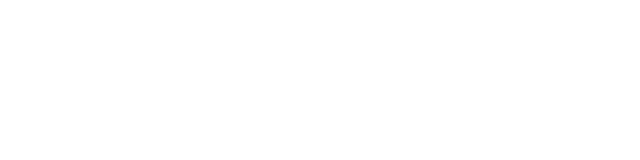
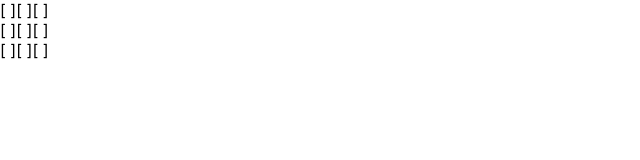
Before and after one commit to Travisenquiry/tictactoe-react-variable, a React (Create React App) app: page / in a window 1280 px wide. Both pictures are taken after a click on the button "Game Start". Shown: the top 160 px of the page, without its empty margins (0-640 px from the left). Built offline with nearby package versions, Linux system fonts and the light colour scheme.

Commit message:
Added functionality to Board Component to create and render the board in basic format

```diff
--- a/src/App.js
+++ b/src/App.js
@@ -57,10 +57,11 @@ const App = () => {
 				<BoardSizeComponent defaultBoardSize={boardSize} boardSizeOnChangeFunction={onChangeFunction(setBoardSize)}/>
 				<br />
 				<GameStartComponent startGameFunction={startGameFunction}/>
-				<BoardComponent boardSize={boardSize}/>
+
 				</div>
 				: null
 			}
+			<BoardComponent boardSize={boardSize} board={board}/>
 		</div>
 	);
 }
--- a/src/components/Tictactoe/Board/BoardComponent.jsx
+++ b/src/components/Tictactoe/Board/BoardComponent.jsx
@@ -2,25 +2,27 @@ import React, { useState, useEffect } from 'react';
 import './BoardComponent.css';
 
 const BoardComponent = (props) => {
-
-    //Creates the array required for the board based on the size declared
-    let boardTemp = [];
-    let boardRow = [];
-    let boardCol = " ";
-
-    //Creates
-    if(props.boardSize > 2 && props.boardSize < 10) {
-        for(let i=0; i<props.boardSize; i++) {
-            boardRow.push(boardCol);
-        }
-        for(let i=0; i<props.boardSize; i++) {
-            boardTemp.push(boardRow);
-        }
-    }
+    const board = props.board.map( (row,rowIndex) => {
+        // make a single row
+        const rows = row.map( (col,colIndex) => {
+        // make each column
+            return (
+                <span className="col" key={colIndex}>
+                [ {col} ]
+                </span>
+            );
+        });
+        // return the complete row
+        return (
+          <div key={rowIndex} className="row">
+            {rows}
+          </div>
+        );
+    });
 
     return (
         <div className="board-div">
-
+            {board}
         </div>
     )
 }
```
